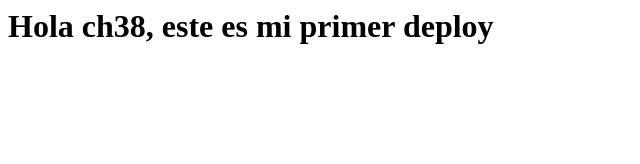
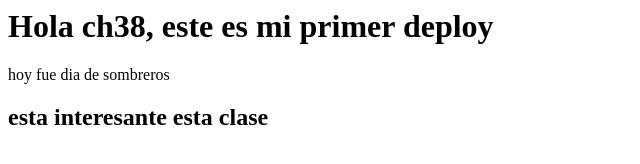
Before and after one commit to esquivelio/Ch38-sesionesprueba, a plain HTML site: page index.html in a window 1280 px wide. Shown: the whole page, without its empty margins (0-640 px from the left). Drawn offline with Linux system fonts and the light colour scheme.

Commit message:
Update index.html

```diff
--- a/index.html
+++ b/index.html
@@ -7,6 +7,8 @@
 
 	<body>
 		<h1> Hola ch38, este es mi primer deploy </h1>
+		<p>hoy fue dia de sombreros</p>
+		<h2> esta interesante esta clase  </h2>
 	</body>
 
 
```
